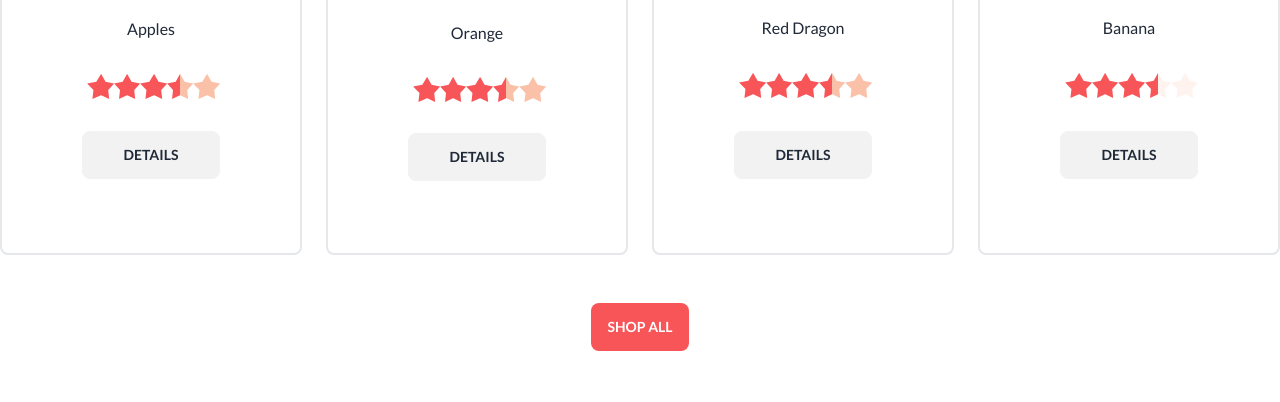
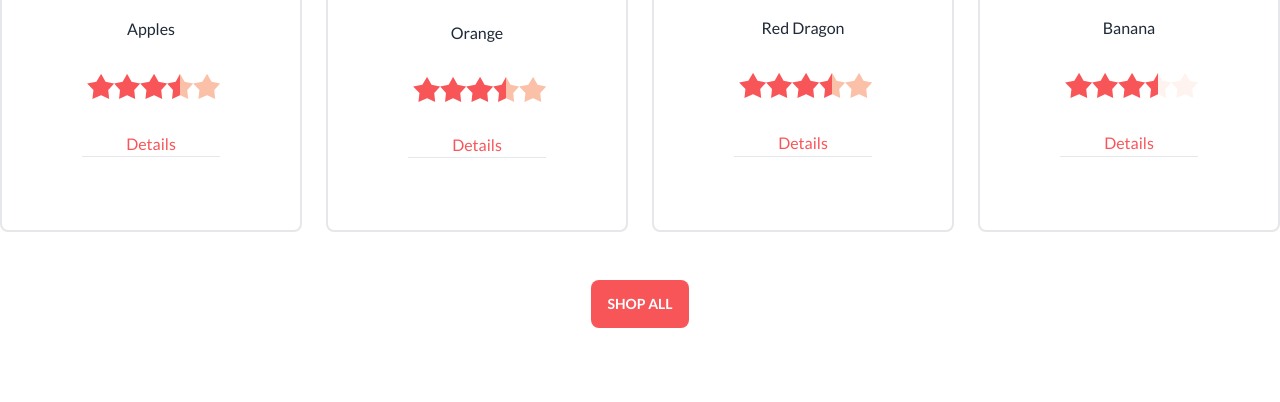
Before and after one commit to Abdullh1111/food-burst, a plain HTML site: page index.html in a window 1280 px wide. Shown: the part 1564-1966 px from the top of the page. Drawn offline with nearby package versions, Linux system fonts and the light colour scheme.

Commit message:
done assaignment 3

```diff
--- a/index.html
+++ b/index.html
@@ -223,7 +223,7 @@
           <input type="radio" name="rating-10" class="bg-[#FBC0A8] mask mask-star-2 mask-half-2" />
         </div>
         <!-- Open the modal using ID.showModal() method -->
-<button class="btn" onclick="my_modal_1.showModal()">Details</button>
+<button class=" text-primary-color border-b bg-white border-0 hover:bg-white hover:border-b hover:border-primary-color hover:p-0" onclick="my_modal_1.showModal()">Details</button>
         <div class=" text-center">
           <dialog id="my_modal_1" class="modal">
             <form method="dialog" class="modal-box">
@@ -279,7 +279,7 @@
           <input type="radio" name="rating-10" class="bg-[#FBC0A8] mask mask-star-2 mask-half-2" />
         </div>
         <!-- Open the modal using ID.showModal() method -->
-<button class="btn" onclick="my_modal_2.showModal()">Details</button>
+<button class=" text-primary-color border-b bg-white border-0 hover:bg-white hover:border-b hover:border-primary-color hover:p-0" onclick="my_modal_2.showModal()">Details</button>
         <div class=" text-center">
           <dialog id="my_modal_2" class="modal">
             <form method="dialog" class="modal-box">
@@ -335,7 +335,7 @@
           <input type="radio" name="rating-10" class="bg-[#FBC0A8] mask mask-star-2 mask-half-2" />
         </div>
         <!-- Open the modal using ID.showModal() method -->
-<button class="btn" onclick="my_modal_3.showModal()">Details</button>
+<button class=" text-primary-color border-b bg-white border-0 hover:bg-white hover:border-b hover:border-primary-color hover:p-0" onclick="my_modal_3.showModal()">Details</button>
         <div class=" text-center">
           <dialog id="my_modal_3" class="modal">
             <form method="dialog" class="modal-box">
@@ -391,7 +391,7 @@
           <input type="radio" name="rating-10" class="bg-[#FBC0A8] mask mask-star-2 mask-half-2" />
         </div>
         <!-- Open the modal using ID.showModal() method -->
-<button class="btn" onclick="my_modal_4.showModal()">Details</button>
+<button class=" text-primary-color border-b bg-white border-0 hover:bg-white hover:border-b hover:border-primary-color hover:p-0" onclick="my_modal_4.showModal()">Details</button>
         <div class=" text-center">
           <dialog id="my_modal_4" class="modal">
             <form method="dialog" class="modal-box">
@@ -500,6 +500,7 @@
 
     </section>
   </main>
+  <!-- footer section -->
   <footer class="footer footer-center py-36 bg-[#121212] text-base-content rounded">
     <div class="flex">
       <img src="./images/logo.png" alt="">
```
